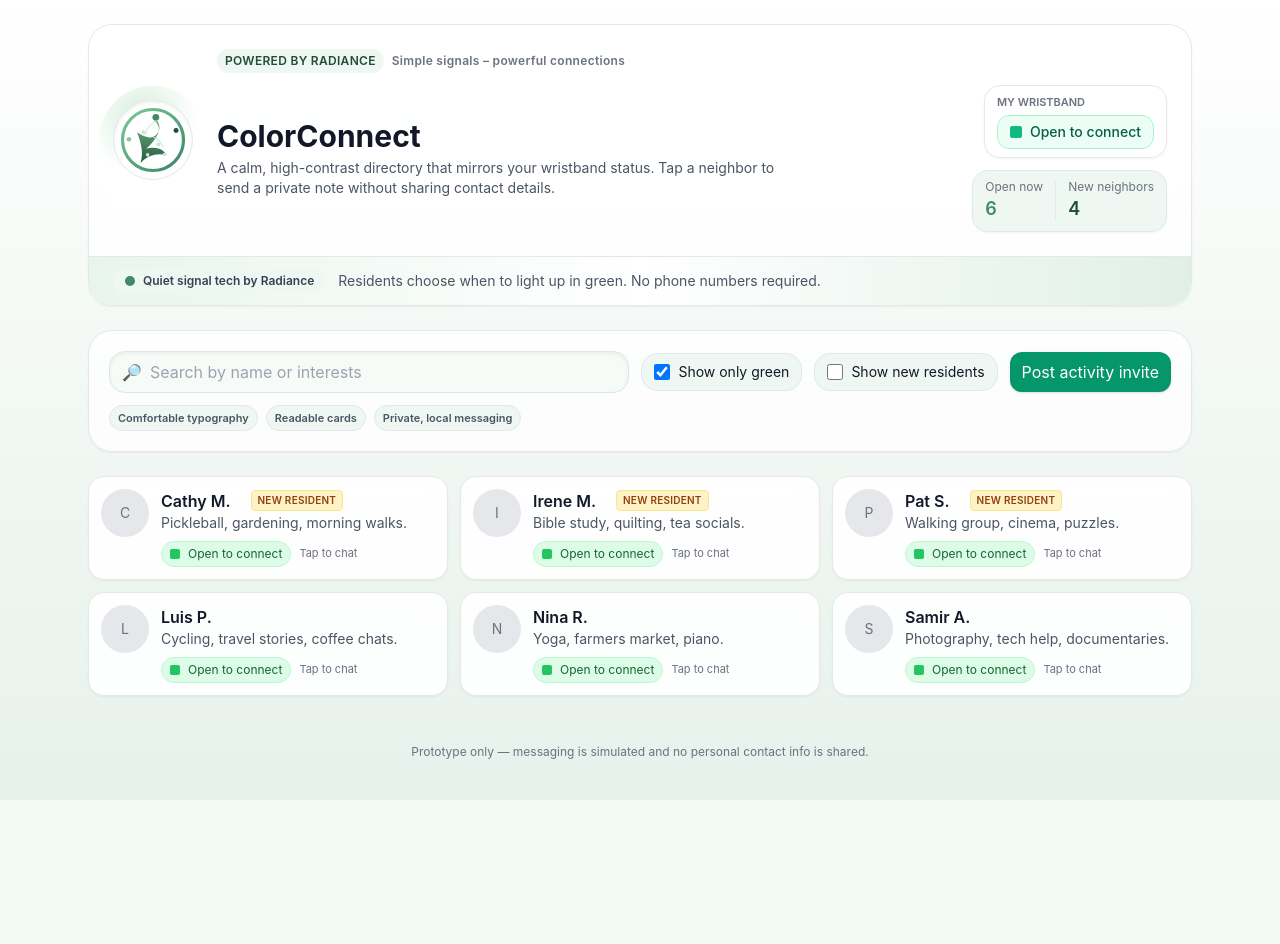
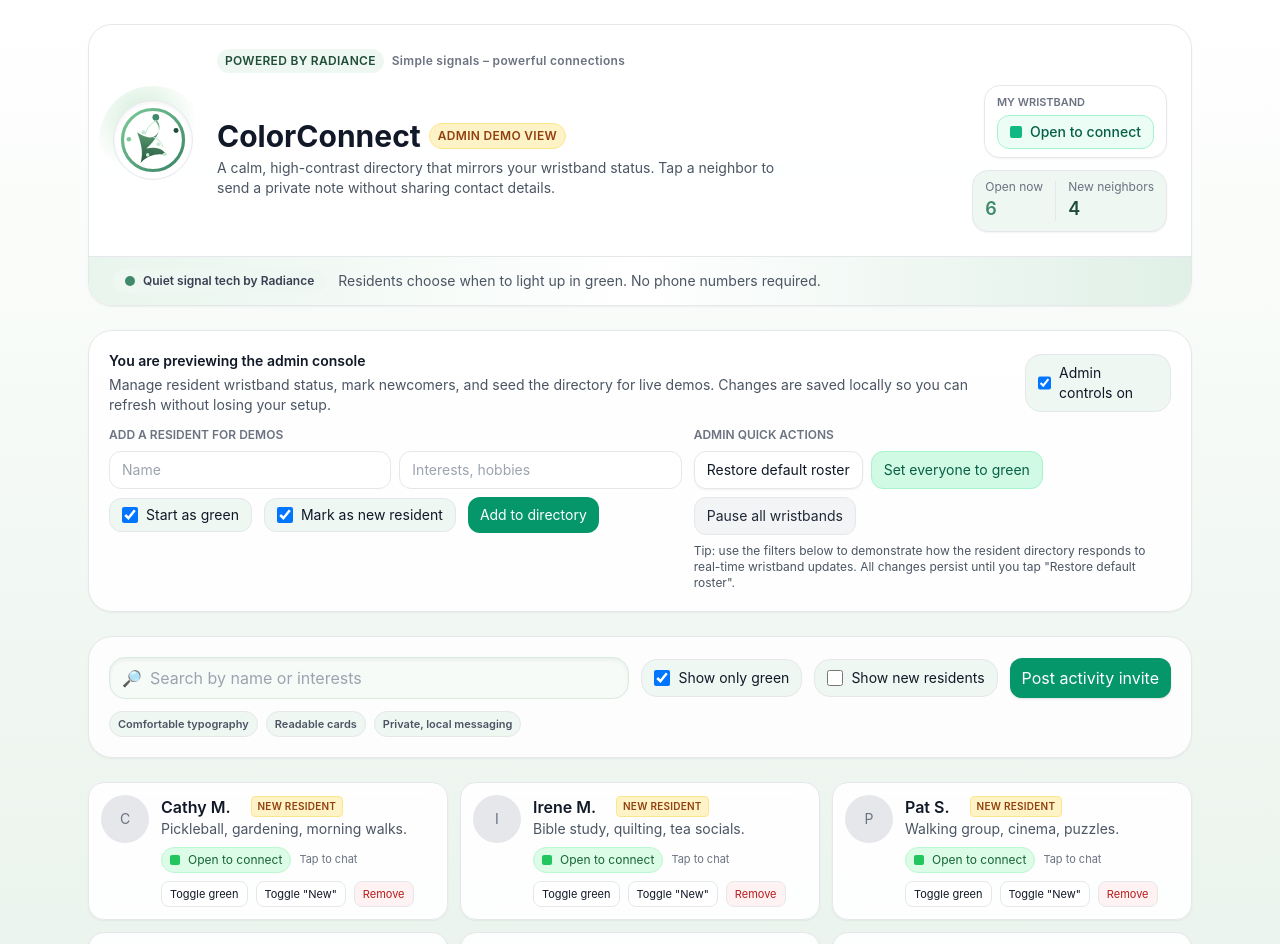
Before and after one commit to BenHowerton/ColorConnect, a React (Vite) app in the folder colorconnect/: page / in a window 1280 px wide. Shown: the top 944 px of the page. Before the commit the page ends 800 px from the top, so only its background shows below. Built offline with nearby package versions, Linux system fonts and the light colour scheme.

Commit message:
Add admin demo controls and directory management

```diff
--- a/colorconnect/src/App.tsx
+++ b/colorconnect/src/App.tsx
@@ -25,6 +25,7 @@
 
 const LS_THREADS = "cc_threads_v1";
 const LS_MYSTATUS = "cc_mystatus_v1";
+const LS_PEOPLE = "cc_people_v1";
 
 const loadThreads = (): ThreadMap => {
   try {
@@ -53,6 +54,21 @@
 const saveMyStatus = (on: boolean) => {
   try {
     localStorage.setItem(LS_MYSTATUS, JSON.stringify(on));
+  } catch {}
+};
+
+const loadPeople = () => {
+  try {
+    const raw = localStorage.getItem(LS_PEOPLE);
+    return raw ? (JSON.parse(raw) as Resident[]) : MOCK_RESIDENTS;
+  } catch {
+    return MOCK_RESIDENTS;
+  }
+};
+
+const savePeople = (list: Resident[]) => {
+  try {
+    localStorage.setItem(LS_PEOPLE, JSON.stringify(list));
   } catch {}
 };
 
@@ -296,13 +312,19 @@
   const [query, setQuery] = useState("");
   const [greenOnly, setGreenOnly] = useState(true);
   const [newOnly, setNewOnly] = useState(false);
-  const [people, setPeople] = useState<Resident[]>(MOCK_RESIDENTS);
+  const [people, setPeople] = useState<Resident[]>(() => loadPeople());
   const [active, setActive] = useState<Resident | null>(null);
   const [myGreen, setMyGreen] = useState<boolean>(() => loadMyStatus());
   const [inviteOpen, setInviteOpen] = useState(false);
+  const [adminMode, setAdminMode] = useState(true);
+  const [newName, setNewName] = useState("");
+  const [newBio, setNewBio] = useState("");
+  const [newGreen, setNewGreen] = useState(true);
+  const [newFlaggedNew, setFlaggedNew] = useState(true);
 
   const { threads, send, maybeAutoReply } = useMessageStore();
 
+  useEffect(() => savePeople(people), [people]);
   useEffect(() => saveMyStatus(myGreen), [myGreen]);
 
   const openCount = useMemo(() => people.filter((p) => p.green).length, [people]);
@@ -325,6 +347,37 @@
 
   // demo: toggle my wristband (simulates physical toggle)
   const toggleMyGreen = () => setMyGreen((v) => !v);
+
+  const toggleResidentGreen = (id: string) =>
+    setPeople((list) => list.map((p) => (p.id === id ? { ...p, green: !p.green } : p)));
+
+  const toggleResidentNewFlag = (id: string) =>
+    setPeople((list) => list.map((p) => (p.id === id ? { ...p, newResident: !p.newResident } : p)));
+
+  const removeResident = (id: string) => setPeople((list) => list.filter((p) => p.id !== id));
+
+  const resetResidents = () => setPeople(MOCK_RESIDENTS);
+
+  const addResident = () => {
+    const name = newName.trim();
+    const bio = newBio.trim();
+    if (!name || !bio) return;
+    const id = Math.random().toString(36).slice(2);
+    setPeople((list) => [
+      ...list,
+      {
+        id,
+        name,
+        bio,
+        green: newGreen,
+        newResident: newFlaggedNew,
+      },
+    ]);
+    setNewName("");
+    setNewBio("");
+    setNewGreen(true);
+    setFlaggedNew(true);
+  };
 
   return (
     <div className="min-h-screen bg-gradient-to-b from-white via-[#f2f8f3] to-[#e7f1eb] text-gray-900">
@@ -356,7 +409,12 @@
               </div>
               <div className="flex flex-col sm:flex-row sm:items-center sm:justify-between gap-4">
                 <div className="space-y-1">
-                  <h1 className="text-2xl sm:text-3xl font-bold text-gray-900">ColorConnect</h1>
+                  <div className="flex items-center gap-2 flex-wrap">
+                    <h1 className="text-2xl sm:text-3xl font-bold text-gray-900">ColorConnect</h1>
+                    <span className="text-xs font-semibold uppercase tracking-wide px-2 py-1 rounded-full bg-amber-100 text-amber-800 border border-amber-200">
+                      Admin demo view
+                    </span>
+                  </div>
                   <p className="text-sm text-gray-600 max-w-2xl">
                     A calm, high-contrast directory that mirrors your wristband status. Tap a neighbor to send
                     a private note without sharing contact details.
@@ -407,6 +465,108 @@
             <span className="text-gray-600">Residents choose when to light up in green. No phone numbers required.</span>
           </div>
         </header>
+
+        {/* Admin tooling */}
+        <div className="bg-white/90 border rounded-3xl shadow-sm p-4 sm:p-5 space-y-3">
+          <div className="flex flex-col sm:flex-row gap-3 sm:items-center sm:justify-between">
+            <div className="space-y-1">
+              <div className="text-sm font-semibold text-gray-900">You are previewing the admin console</div>
+              <p className="text-sm text-gray-600">
+                Manage resident wristband status, mark newcomers, and seed the directory for live demos. Changes are
+                saved locally so you can refresh without losing your setup.
+              </p>
+            </div>
+            <label className="inline-flex items-center gap-2 text-sm bg-[#eff7f2] border px-3 py-2 rounded-2xl">
+              <input
+                type="checkbox"
+                className="h-4 w-4"
+                checked={adminMode}
+                onChange={(e) => setAdminMode(e.target.checked)}
+              />
+              <span>Admin controls {adminMode ? "on" : "off"}</span>
+            </label>
+          </div>
+          {adminMode && (
+            <div className="grid gap-3 sm:grid-cols-[1.2fr,1fr]">
+              <div className="space-y-2">
+                <div className="text-xs font-semibold uppercase text-gray-500">Add a resident for demos</div>
+                <div className="flex flex-col sm:flex-row gap-2">
+                  <label className="flex-1 text-sm text-gray-700">
+                    <span className="sr-only">Name</span>
+                    <input
+                      value={newName}
+                      onChange={(e) => setNewName(e.target.value)}
+                      placeholder="Name"
+                      className="w-full border rounded-xl px-3 py-2 outline-none focus:ring-2 focus:ring-emerald-300"
+                    />
+                  </label>
+                  <label className="flex-1 text-sm text-gray-700">
+                    <span className="sr-only">Bio</span>
+                    <input
+                      value={newBio}
+                      onChange={(e) => setNewBio(e.target.value)}
+                      placeholder="Interests, hobbies"
+                      className="w-full border rounded-xl px-3 py-2 outline-none focus:ring-2 focus:ring-emerald-300"
+                    />
+                  </label>
+                </div>
+                <div className="flex flex-wrap items-center gap-3 text-sm">
+                  <label className="inline-flex items-center gap-2 select-none bg-[#eff7f2] px-3 py-1.5 rounded-xl border">
+                    <input
+                      type="checkbox"
+                      className="h-4 w-4"
+                      checked={newGreen}
+                      onChange={(e) => setNewGreen(e.target.checked)}
+                    />
+                    <span>Start as green</span>
+                  </label>
+                  <label className="inline-flex items-center gap-2 select-none bg-[#eff7f2] px-3 py-1.5 rounded-xl border">
+                    <input
+                      type="checkbox"
+                      className="h-4 w-4"
+                      checked={newFlaggedNew}
+                      onChange={(e) => setFlaggedNew(e.target.checked)}
+                    />
+                    <span>Mark as new resident</span>
+                  </label>
+                  <button
+                    onClick={addResident}
+                    className="px-3 py-2 rounded-xl bg-emerald-600 text-white text-sm hover:bg-emerald-700"
+                  >
+                    Add to directory
+                  </button>
+                </div>
+              </div>
+              <div className="space-y-2">
+                <div className="text-xs font-semibold uppercase text-gray-500">Admin quick actions</div>
+                <div className="flex flex-wrap gap-2">
+                  <button
+                    onClick={resetResidents}
+                    className="px-3 py-2 rounded-xl bg-white border text-sm hover:bg-gray-50 shadow-sm"
+                  >
+                    Restore default roster
+                  </button>
+                  <button
+                    onClick={() => setPeople((list) => list.map((p) => ({ ...p, green: true })))}
+                    className="px-3 py-2 rounded-xl bg-emerald-100 text-emerald-800 border border-emerald-200 text-sm hover:bg-emerald-200"
+                  >
+                    Set everyone to green
+                  </button>
+                  <button
+                    onClick={() => setPeople((list) => list.map((p) => ({ ...p, green: false })))}
+                    className="px-3 py-2 rounded-xl bg-gray-100 text-gray-800 border text-sm hover:bg-gray-200"
+                  >
+                    Pause all wristbands
+                  </button>
+                </div>
+                <p className="text-xs text-gray-600">
+                  Tip: use the filters below to demonstrate how the resident directory responds to real-time wristband
+                  updates. All changes persist until you tap "Restore default roster".
+                </p>
+              </div>
+            </div>
+          )}
+        </div>
 
         {/* Controls */}
         <div className="flex flex-col gap-3 bg-white/80 border rounded-3xl shadow-sm p-4 sm:p-5">
@@ -468,6 +628,40 @@
                     <StatusPill on={p.green} />
                     <span className="text-[11px] text-gray-500">Tap to chat</span>
                   </div>
+                  {adminMode && (
+                    <div className="mt-2 flex flex-wrap gap-2 text-[11px]">
+                      <button
+                        type="button"
+                        onClick={(e) => {
+                          e.stopPropagation();
+                          toggleResidentGreen(p.id);
+                        }}
+                        className="px-2 py-1 rounded-lg border bg-white hover:bg-gray-50"
+                      >
+                        Toggle green
+                      </button>
+                      <button
+                        type="button"
+                        onClick={(e) => {
+                          e.stopPropagation();
+                          toggleResidentNewFlag(p.id);
+                        }}
+                        className="px-2 py-1 rounded-lg border bg-white hover:bg-gray-50"
+                      >
+                        Toggle "New"
+                      </button>
+                      <button
+                        type="button"
+                        onClick={(e) => {
+                          e.stopPropagation();
+                          removeResident(p.id);
+                        }}
+                        className="px-2 py-1 rounded-lg border bg-red-50 text-red-700 hover:bg-red-100"
+                      >
+                        Remove
+                      </button>
+                    </div>
+                  )}
                 </div>
               </div>
             </button>
```
